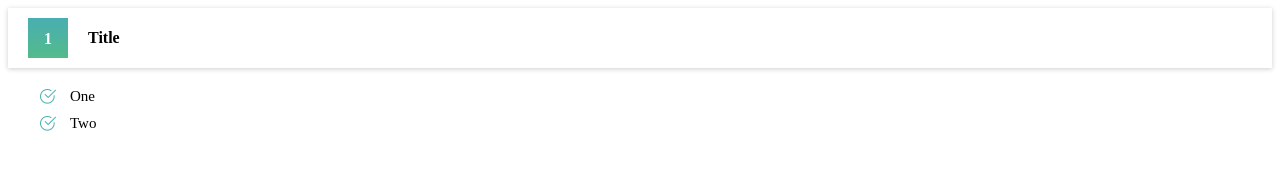
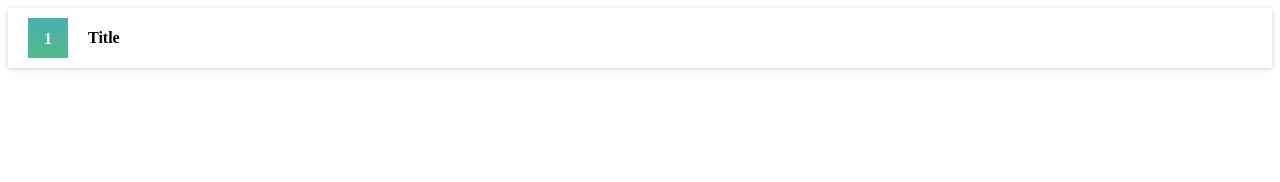
Before and after one commit to agne-zavackyte/CCT-Lab-Task, a React (Create React App) app: page / in a window 1280 px wide. Shown: the top 182 px of the page. Built offline with nearby package versions, Linux system fonts and the light colour scheme.

Commit message:
display toggle added

```diff
--- a/src/components/ListItemBlock.style.js
+++ b/src/components/ListItemBlock.style.js
@@ -36,6 +36,7 @@ export const TaskId = styled.span`
 
 export const List = styled.ul`
  width: 100%;
+ display: ${(props) => (props.isActive ? "block" : "none")};
  margin: 0;
  margin-left: -8px;
  list-style: none;
--- a/src/components/ListItemBlock.tsx
+++ b/src/components/ListItemBlock.tsx
@@ -1,13 +1,15 @@
+import { useState } from "react";
 import * as S from "./ListItemBlock.style";
 
 const ListItemBlock = () => {
+ const [display, setDisplay] = useState(false);
  return (
   <>
-   <S.TaskBlock>
+   <S.TaskBlock onClick={() => setDisplay(!display)}>
     <S.TaskId>1</S.TaskId>
     <div>Title</div>
    </S.TaskBlock>
-   <S.List>
+   <S.List isActive={display}>
     <S.ListItem>One</S.ListItem>
     <S.ListItem>Two</S.ListItem>
    </S.List>
```
